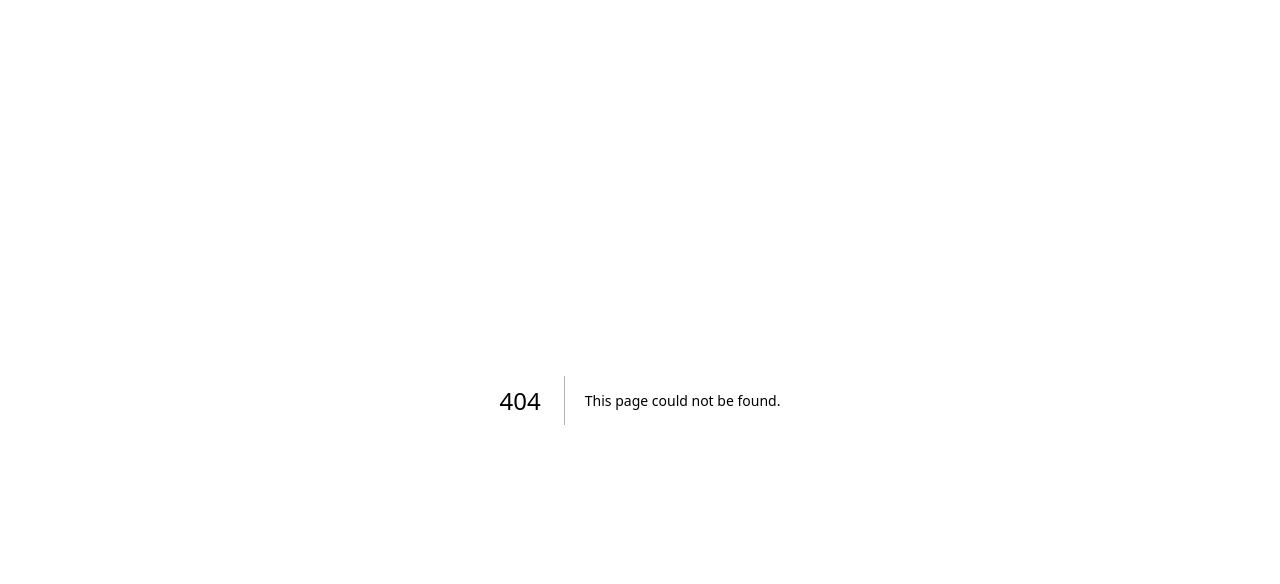
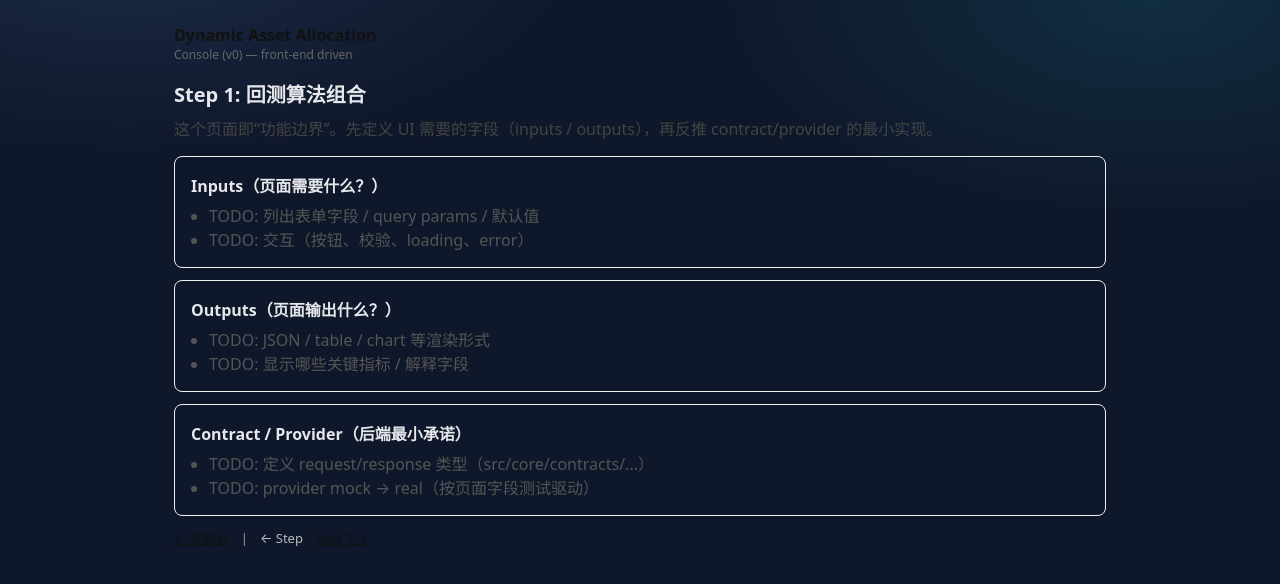
Before and after one commit to Jarvis-agent-bot/Dynamic-Asset-Allocation, a Next.js app: page /daa/step/1 in a window 1280 px wide. Before the commit this address had no page. Shown: the top 584 px of the page. Built offline with nearby package versions, Linux system fonts and the light colour scheme.

Commit message:
ui: add /daa step page skeleton + navigation

```diff
--- /dev/null
+++ b/app/daa/step/[id]/page.jsx
@@ -0,0 +1,86 @@
+import Link from "next/link";
+import { DAA_STEPS, getStep } from "../../steps";
+
+function Nav({ id }) {
+  const idx = DAA_STEPS.findIndex((s) => s.id === id);
+  const prev = idx > 0 ? DAA_STEPS[idx - 1] : null;
+  const next = idx >= 0 && idx < DAA_STEPS.length - 1 ? DAA_STEPS[idx + 1] : null;
+
+  return (
+    <div style={{ display: "flex", gap: 12, alignItems: "center", fontSize: 13, marginTop: 12 }}>
+      <Link href="/daa/" style={{ color: "#111" }}>
+        ← 控制台
+      </Link>
+      <span style={{ color: "#999" }}>|</span>
+      {prev ? (
+        <Link href={`/daa/step/${prev.id}`} style={{ color: "#111" }}>
+          ← Step {prev.id}
+        </Link>
+      ) : (
+        <span style={{ color: "#bbb" }}>← Step</span>
+      )}
+      {next ? (
+        <Link href={`/daa/step/${next.id}`} style={{ color: "#111" }}>
+          Step {next.id} →
+        </Link>
+      ) : (
+        <span style={{ color: "#bbb" }}>Step →</span>
+      )}
+    </div>
+  );
+}
+
+export default function StepPage({ params }) {
+  const step = getStep(params.id);
+
+  if (!step) {
+    return (
+      <main>
+        <h1 style={{ margin: 0, fontSize: 20 }}>Unknown step</h1>
+        <p style={{ color: "#666" }}>step id: {params.id}</p>
+        <Link href="/daa/" style={{ color: "#111" }}>
+          ← back
+        </Link>
+      </main>
+    );
+  }
+
+  return (
+    <main>
+      <h1 style={{ margin: 0, fontSize: 20 }}>
+        Step {step.id}: {step.title}
+      </h1>
+      <p style={{ color: "#444", marginTop: 8 }}>
+        这个页面即“功能边界”。先定义 UI 需要的字段（inputs / outputs），再反推 contract/provider 的最小实现。
+      </p>
+
+      <div style={{ display: "grid", gap: 12, marginTop: 16 }}>
+        <section style={{ border: "1px solid #eee", borderRadius: 8, padding: 16 }}>
+          <div style={{ fontWeight: 600, marginBottom: 6 }}>Inputs（页面需要什么？）</div>
+          <ul style={{ margin: 0, paddingLeft: 18, color: "#555" }}>
+            <li>TODO: 列出表单字段 / query params / 默认值</li>
+            <li>TODO: 交互（按钮、校验、loading、error）</li>
+          </ul>
+        </section>
+
+        <section style={{ border: "1px solid #eee", borderRadius: 8, padding: 16 }}>
+          <div style={{ fontWeight: 600, marginBottom: 6 }}>Outputs（页面输出什么？）</div>
+          <ul style={{ margin: 0, paddingLeft: 18, color: "#555" }}>
+            <li>TODO: JSON / table / chart 等渲染形式</li>
+            <li>TODO: 显示哪些关键指标 / 解释字段</li>
+          </ul>
+        </section>
+
+        <section style={{ border: "1px solid #eee", borderRadius: 8, padding: 16 }}>
+          <div style={{ fontWeight: 600, marginBottom: 6 }}>Contract / Provider（后端最小承诺）</div>
+          <ul style={{ margin: 0, paddingLeft: 18, color: "#555" }}>
+            <li>TODO: 定义 request/response 类型（src/core/contracts/...）</li>
+            <li>TODO: provider mock → real（按页面字段测试驱动）</li>
+          </ul>
+        </section>
+      </div>
+
+      <Nav id={step.id} />
+    </main>
+  );
+}
--- /dev/null
+++ b/app/daa/steps.js
@@ -0,0 +1,14 @@
+export const DAA_STEPS = [
+  { id: 1, title: "回测算法组合" },
+  { id: 2, title: "市场信息（Twitter主观 + 雪球/yfinance客观）" },
+  { id: 3, title: "金额管理（比例分配/Tag/max in-out）" },
+  { id: 4, title: "基准买卖推荐（暂不做）" },
+  { id: 5, title: "AI 分析（暂不做）" },
+  { id: 6, title: "人因模型（暂不做）" },
+  { id: 7, title: "Tag 体系（占位）" },
+];
+
+export function getStep(id) {
+  const stepId = Number(id);
+  return DAA_STEPS.find((s) => s.id === stepId) || null;
+}
```
Also changed, not shown: app/daa/page.jsx (+7 -12 lines).
